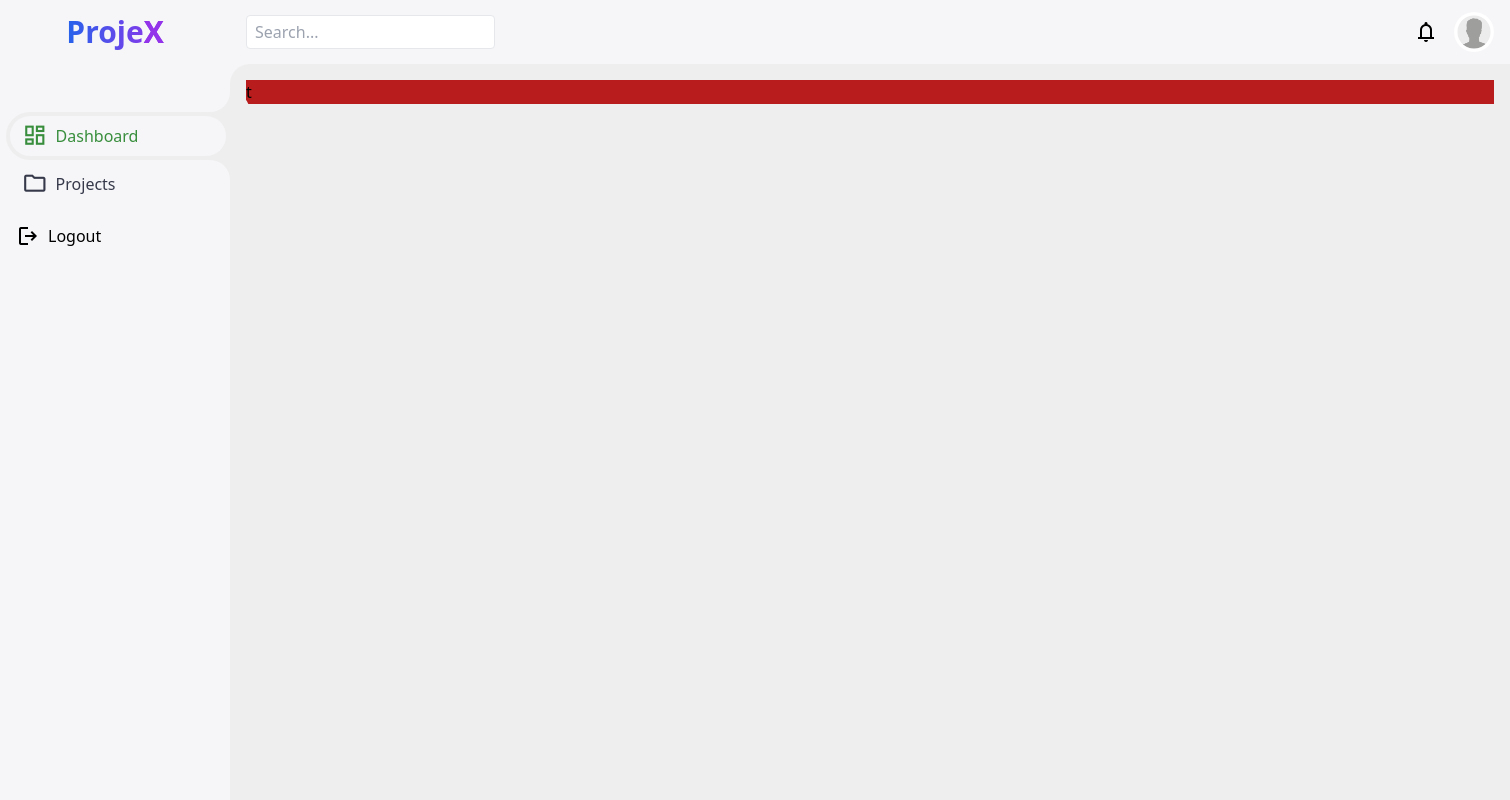
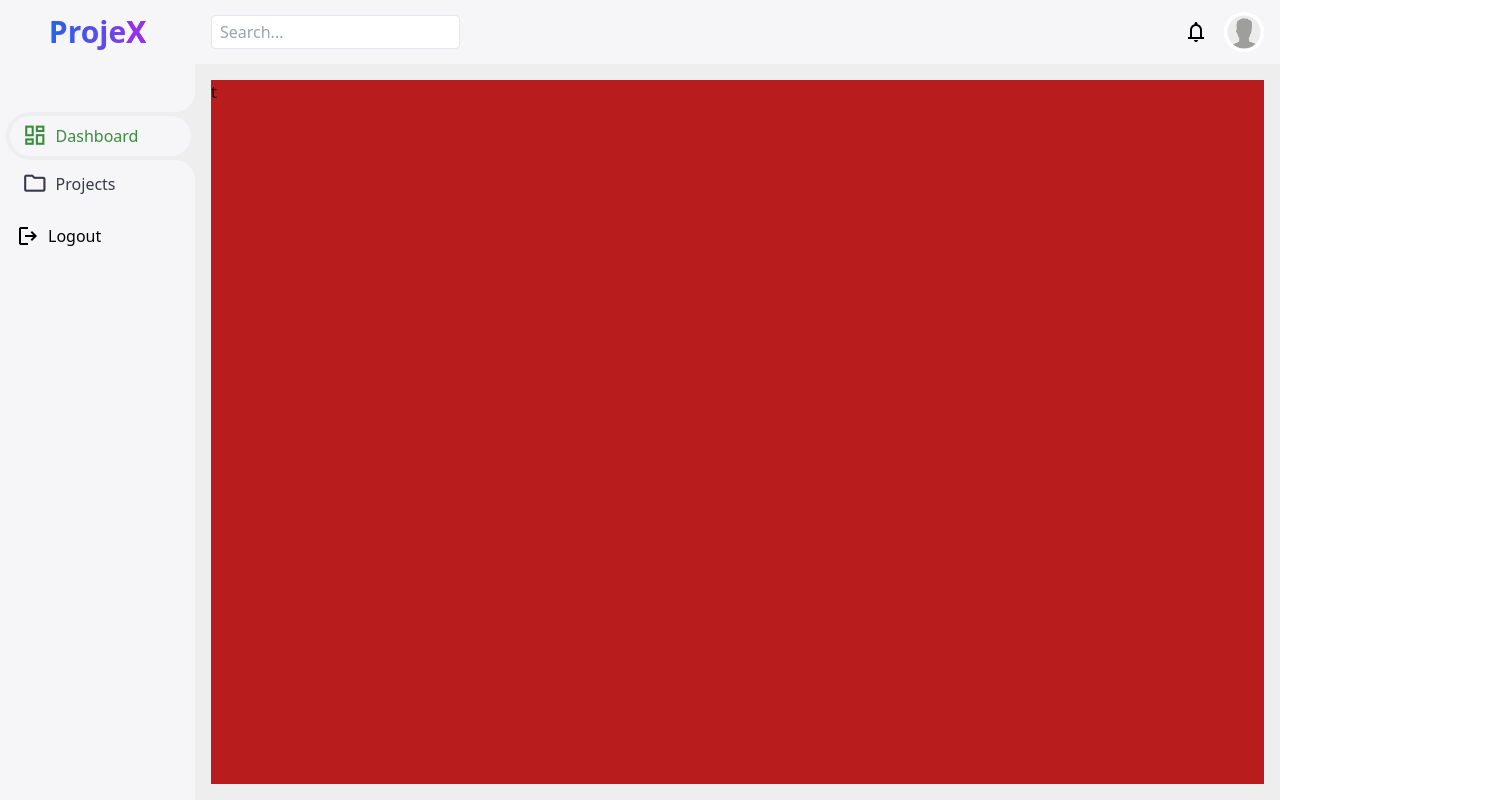
Before and after one commit to RenanYhuel/ProjeX, a Next.js app: page / in a window 1280 px wide. Shown: the whole page, 1510 px wide, since content can reach past the window. Built offline with nearby package versions, Linux system fonts and the light colour scheme; no server answers; sample sign-in values are in the browser's storage.

Commit message:
Fixing the sidebar and the navbar box

```diff
--- a/src/app/auth/verify-email/page.tsx
+++ b/src/app/auth/verify-email/page.tsx
@@ -4,6 +4,7 @@ import React, { useEffect, useState, Suspense } from 'react';
 import { useRouter, useSearchParams } from 'next/navigation';
 import checkSession from '@/utils/checkSession';
 import { SessionData } from '@/types/sessionData';
+
 
 type ApiResponse = {
   success: boolean;
--- a/src/app/global.css
+++ b/src/app/global.css
@@ -62,6 +62,3 @@
     border-radius: 50%;
     box-shadow: -20px -20px 0 #f6f6f9;
 }
-.conatainer {
-    max-width: calc(100% - 230px);
-}
--- a/src/app/layout.tsx
+++ b/src/app/layout.tsx
@@ -1,15 +1,14 @@
 import type { Metadata } from "next";
 import React from "react";
 import './global.css';
-import Navbar from "@/components/Navbar";
-import Sidebar from "@/components/Sidebar";
+import Content from "@/components/Content";
 
 export const metadata: Metadata = {
   title: "ProjeX",
   description: "A simple project management tool",
 };
 
-export default function RootLayout({
+export default async function RootLayout({
   children,
 }: Readonly<{
   children: React.ReactNode;
@@ -19,17 +18,10 @@ export default function RootLayout({
       <head>
         <link rel="stylesheet" href="https://fonts.googleapis.com/css2?family=Material+Symbols+Outlined" />
       </head>
-      <body className="min-h-screen relative flex flex-col bg-[#eee] overflow-x-hidden h-screen">
-        <div className="flex h-full w-full">
-          <Sidebar />
-            <div className="h-full relative left-[230px] overflow-hidden box-border container">
-            <Navbar />
-            <main className="flex flex-col w-full h-full p-4 overflow-y-auto box-border m-w-full">
-              {children}
-            </main>
-            </div>
-        </div>
-
+      <body className="overflow-x-hidden">
+        <Content>
+          {children}
+        </Content>
       </body>
     </html>
   );
--- a/src/app/page.tsx
+++ b/src/app/page.tsx
@@ -23,7 +23,7 @@ export default function Home() {
   }, [router]);
 
   return (
-    <div className='bg-red-700'>
+    <div className='bg-red-700 h-full w-full'>
     t
     </div>
   );
--- /dev/null
+++ b/src/components/Content.tsx
@@ -0,0 +1,38 @@
+"use client";
+import React from "react";
+import Sidebar from "./Sidebar";
+import Navbar from "./Navbar";
+import { usePathname } from "next/navigation";
+
+export default function Content({ children }: { children: React.ReactNode }) {
+    const pathname = usePathname();
+    console.log(pathname);
+    const noSidebarPaths = ["/auth/login", "/auth/signup", "/auth/verify-email"];
+    const showSidebar = !noSidebarPaths.includes(pathname);
+    console.log(showSidebar);
+
+    return (
+        <>
+            {!showSidebar ? (
+                children
+            ) : (
+<div className="min-h-screen flex flex-col bg-[#eee] overflow-x-hidden">
+    <div className="flex flex-grow w-full">
+        <Sidebar /> {/* La Sidebar prend déjà la hauteur de l'écran */}
+        <div className="flex flex-col w-full flex-grow overflow-hidden">
+            <Navbar />
+            <main className="flex flex-col w-full flex-grow p-4 overflow-y-auto box-border bg-[#eee] z-[2001]">
+                {children}
+            </main>
+        </div>
+    </div>
+</div>
+
+
+
+
+
+            )}
+        </>
+    )
+}
--- a/src/components/Navbar.tsx
+++ b/src/components/Navbar.tsx
@@ -2,17 +2,11 @@
 import React, { useEffect, useState } from 'react';
 import Image from 'next/image';
 import ExempleProfil from '@/assets/exemple-profile.avif';
-import { usePathname, useRouter } from 'next/navigation';
+import {  useRouter } from 'next/navigation';
 
 export default function Navbar() {
     const [user, setUser] = useState<{ firstname: string, lastname: string } | null>(null);
-
     const router = useRouter();
-
-    const pathname = usePathname();
-    const noNavbarPaths = ["/auth/login", "/auth/signup", "/auth/verify-email"];
-    const showNavbar = !noNavbarPaths.includes(pathname);
-
 
     useEffect(() => {
         const token = localStorage.getItem('token');
@@ -34,8 +28,6 @@ export default function Navbar() {
     }, [router]);
 
     return (
-        <>
-        {showNavbar && (
         <nav className="bg-[#f6f6f9] flex justify-between items-center relative h-16 nav px-4 m-w-full w-full">
             <div className="flex items-center space-x-4">
                 <input
@@ -54,7 +46,5 @@ export default function Navbar() {
                 <Image src={ExempleProfil} alt="Profile" width={40} height={40} className="rounded-full" />
             </div>
         </nav>
-        )}
-        </>
     );
 };
--- a/src/components/Sidebar.tsx
+++ b/src/components/Sidebar.tsx
@@ -6,7 +6,7 @@ import Link from 'next/link';
 const Sidebar = () => {
 
   return (
-    <div className="min-h-full fixed top-0 left-0 bg-[#f6f6f9] w-[230px] h-[100px] z-[2000]">
+    <div className="min-h-full bg-[#f6f6f9] w-[230px] z-[2000] h-screen">
       <div className="flex h-16 w-full items-center justify-center p-[20px] text-[24px]">
         <span className="text-3xl font-extrabold bg-gradient-to-r from-blue-600 to-purple-600 bg-clip-text text-transparent">
             Proje<span className="text-purple-600">X</span>
```
Lines whose indentation alone changed are shown as unchanged.
